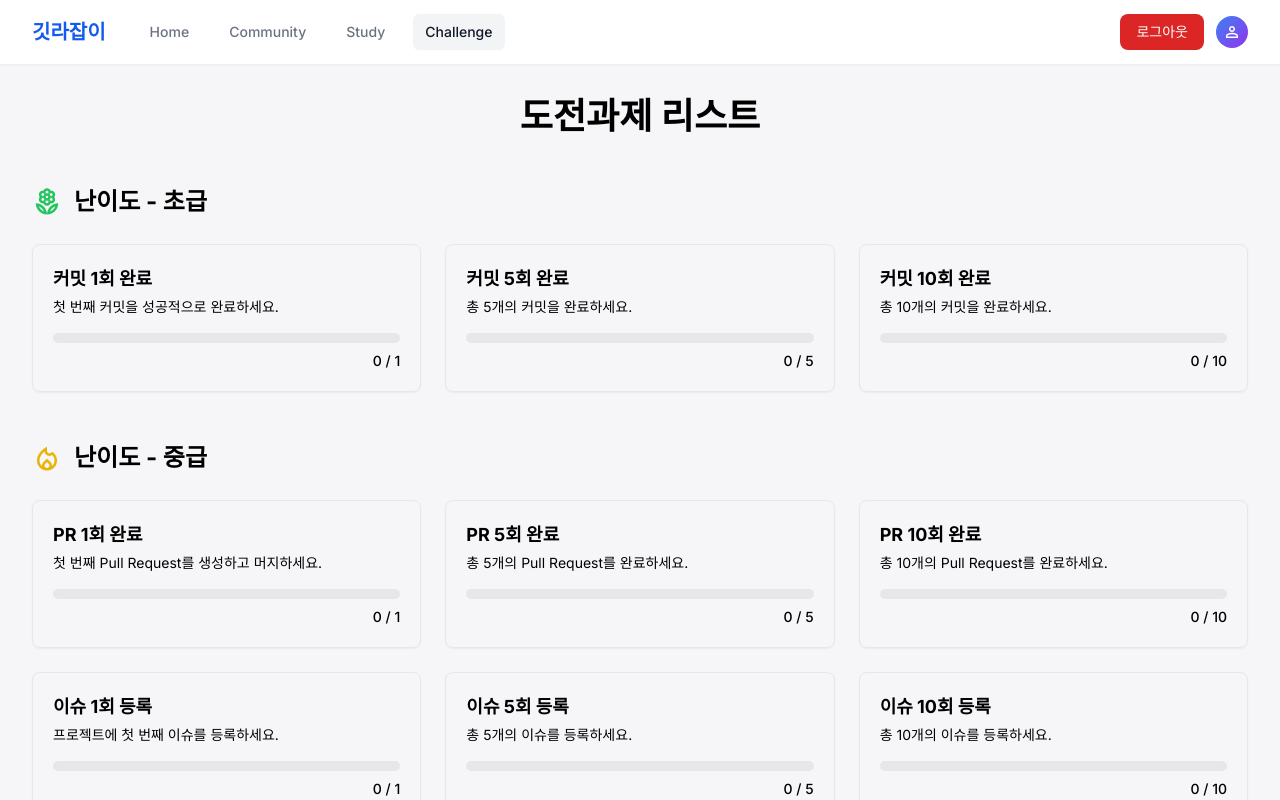
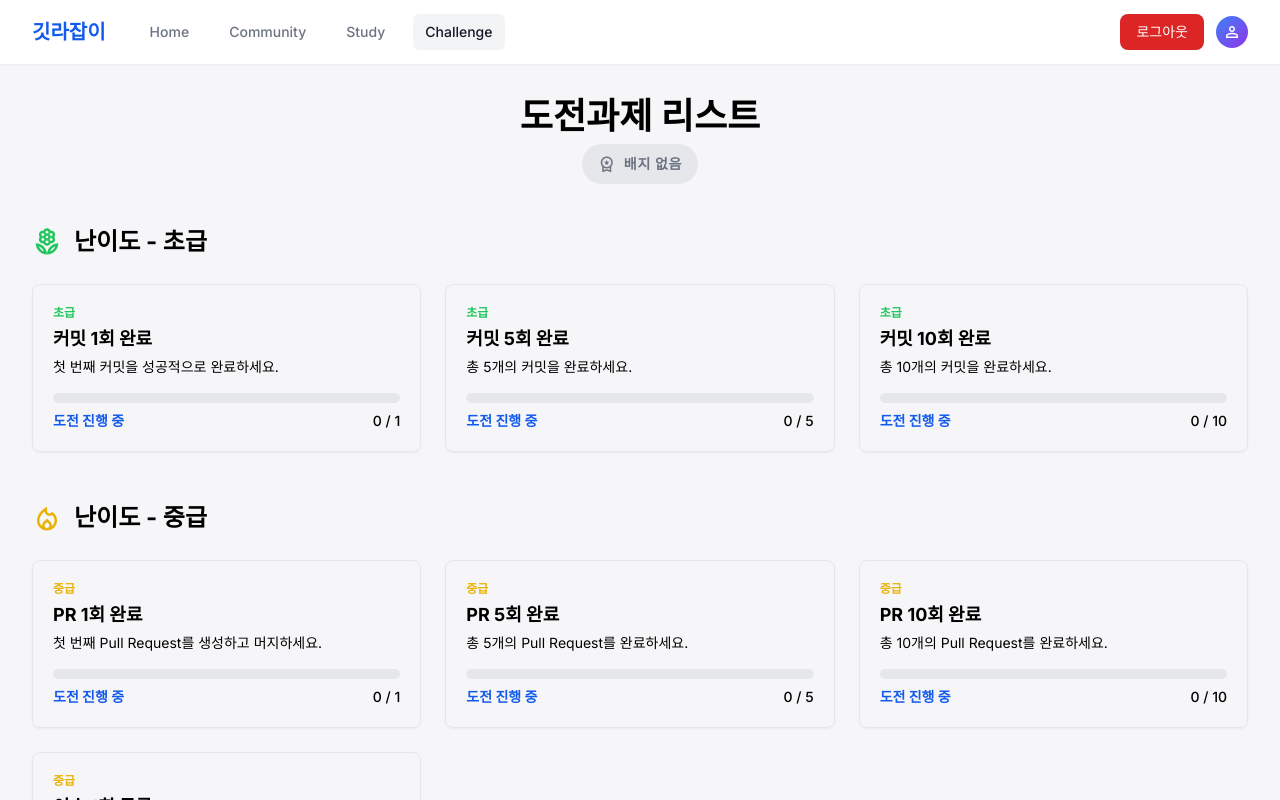
Before and after one commit to OHWCH/se_dev, a React (Vite) app in the folder front/: page /challenge in a window 1280 px wide. Shown: the top 800 px of the page. Built offline with nearby package versions, Linux system fonts and the light colour scheme; no server answers; sample sign-in values are in the browser's storage.

Commit message:
도전과제 추가

```diff
--- a/front/src/pages/ChallengePage.jsx
+++ b/front/src/pages/ChallengePage.jsx
@@ -1,24 +1,25 @@
-import React from 'react';
+import React, { useState, useEffect, useMemo } from 'react'; // 🌟 useMemo 추가
 import Header from '../components/ui/Header';
 import MaterialSymbol from '../components/ui/MaterialSymbol';
+// 🌟 API 함수 임포트 (challengeApi 파일에 있다고 가정)
+import { getContribution } from '../services/userApi';
 
 // ====================================================================
-// Mock Data (실제로는 API 등에서 가져와야 합니다)
+// 🌟 1. 로컬 도전과제 목표 정의 (API 통계에 매핑)
 // ====================================================================
+const ALL_CHALLENGES_GOALS = [
+    // 초급 - 커밋
+    { id: 'b1', type: 'commit', level: 'BEGINNER', title: '커밋 1회 완료', description: '첫 번째 커밋을 성공적으로 완료하세요.', total: 1 },
+    { id: 'b2', type: 'commit', level: 'BEGINNER', title: '커밋 5회 완료', description: '총 5개의 커밋을 완료하세요.', total: 5 },
+    { id: 'b3', type: 'commit', level: 'BEGINNER', title: '커밋 10회 완료', description: '총 10개의 커밋을 완료하세요.', total: 10 },
 
-const mockBeginnerChallenges = [
-    { id: 'b1', title: '커밋 1회 완료', description: '첫 번째 커밋을 성공적으로 완료하세요.', current: 0, total: 1 },
-    { id: 'b2', title: '커밋 5회 완료', description: '총 5개의 커밋을 완료하세요.', current: 0, total: 5 },
-    { id: 'b3', title: '커밋 10회 완료', description: '총 10개의 커밋을 완료하세요.', current: 0, total: 10 },
-];
+    // 중급 - PR (Pull Request)
+    { id: 'i1', type: 'pr', level: 'INTERMEDIATE', title: 'PR 1회 완료', description: '첫 번째 Pull Request를 생성하고 머지하세요.', total: 1 },
+    { id: 'i2', type: 'pr', level: 'INTERMEDIATE', title: 'PR 5회 완료', description: '총 5개의 Pull Request를 완료하세요.', total: 5 },
+    { id: 'i3', type: 'pr', level: 'INTERMEDIATE', title: 'PR 10회 완료', description: '총 10개의 Pull Request를 완료하세요.', total: 10 },
 
-const mockIntermediateChallenges = [
-    { id: 'i1', title: 'PR 1회 완료', description: '첫 번째 Pull Request를 생성하고 머지하세요.', current: 0, total: 1 },
-    { id: 'i2', title: 'PR 5회 완료', description: '총 5개의 Pull Request를 완료하세요.', current: 0, total: 5 },
-    { id: 'i3', title: 'PR 10회 완료', description: '총 10개의 Pull Request를 완료하세요.', current: 0, total: 10 },
-    { id: 'i4', title: '이슈 1회 등록', description: '프로젝트에 첫 번째 이슈를 등록하세요.', current: 0, total: 1 },
-    { id: 'i5', title: '이슈 5회 등록', description: '총 5개의 이슈를 등록하세요.', current: 0, total: 5 },
-    { id: 'i6', title: '이슈 10회 등록', description: '총 10개의 이슈를 등록하세요.', current: 0, total: 10 },
+    // 중급 - 이슈
+    { id: 'i4', type: 'issue', level: 'INTERMEDIATE', title: '이슈 1회 등록', description: '프로젝트에 첫 이슈를 등록하고 닫으세요.', total: 1 },
 ];
 
 // ====================================================================
@@ -27,24 +28,42 @@ const mockIntermediateChallenges = [
 
 const ChallengeItem = ({ challenge }) => {
     // 진행률 계산
-    const progressPercentage = (challenge.current / challenge.total) * 100;
+    const progressPercentage = Math.min(100, (challenge.current / challenge.total) * 100);
     const progressWidth = `${progressPercentage}%`;
-
+    const isCompleted = progressPercentage >= 100; // 완료 여부
 
     return (
-        <div className="bg-surface-light dark:bg-surface-dark rounded-lg shadow-sm border border-border-light dark:border-border-dark overflow-hidden transform hover:-translate-y-1 transition-transform duration-300">
+        <div className={`bg-surface-light dark:bg-surface-dark rounded-lg shadow-sm overflow-hidden transform hover:-translate-y-1 transition-transform duration-300 border ${isCompleted ? 'border-green-500' : 'border-border-light dark:border-border-dark'}`}>
             <div className="p-5">
+                {/* 레벨 표시 (선택사항) */}
+                <p className={`text-xs font-semibold mb-1 ${challenge.level === 'BEGINNER' ? 'text-green-500' : 'text-yellow-500'}`}>
+                    {challenge.level === 'BEGINNER' ? '초급' : '중급'}
+                </p>
                 <p className="text-lg font-semibold text-text-light-primary dark:text-text-dark-primary">{challenge.title}</p>
                 <p className="text-sm text-text-light-secondary dark:text-text-dark-secondary mt-1 mb-4">{challenge.description}</p>
 
-
-                <div className="w-full bg-gray-200 dark:bg-gray-700 rounded-full h-2.5 mb-2">
-                    <div className="bg-primary h-2.5 rounded-full" style={{ width: progressWidth }}></div>
+                <div className="w-full bg-gray-200 dark:bg-gray-700 rounded-full h-2.5 mb-2 relative">
+                    {/* 완료 시 배경색 변경 */}
+                    <div className={`h-2.5 rounded-full ${isCompleted ? 'bg-green-500' : 'bg-primary'}`} style={{ width: progressWidth }}></div>
+                    {/* 완료 시 체크 아이콘 표시 */}
+                    {isCompleted && (
+                        <MaterialSymbol
+                            name="check_circle"
+                            className="absolute right-0 top-1/2 transform -translate-y-1/2 text-green-500 text-lg translate-x-1"
+                            style={{ fontSize: '1.25rem' }}
+                        />
+                    )}
                 </div>
 
-                <p className="text-right text-sm font-medium text-text-light-secondary dark:text-text-dark-secondary">
-                    {challenge.current} / {challenge.total}
+                <div className="flex justify-between items-center text-sm font-medium">
+                    {/* 완료 상태 텍스트 표시 */}
+                    <p className={`font-semibold ${isCompleted ? 'text-green-500' : 'text-primary'}`}>
+                        {isCompleted ? '도전 완료' : '도전 진행 중'}
                     </p>
+                    <p className="text-text-light-secondary dark:text-text-dark-secondary">
+                        {Math.min(challenge.current, challenge.total)} / {challenge.total}
+                    </p>
+                </div>
             </div>
         </div>
     );
@@ -55,45 +74,162 @@ const ChallengeItem = ({ challenge }) => {
 // ====================================================================
 
 const ChallengePage = () => {
+    // 🌟 상태 정의
+    const [challenges, setChallenges] = useState([]); // 모든 도전과제 목록
+    const [badge, setBadge] = useState(null); // 배지 상태 추가
+    const [loading, setLoading] = useState(true);
+    const [error, setError] = useState(null);
+
+    useEffect(() => {
+        const fetchChallenges = async () => {
+            setLoading(true);
+            setError(null);
+            try {
+                // 🌟 API 호출 및 데이터 구조 변경 반영
+                const response = await getContribution();
+                const stats = response?.stats || { commit_count: 0, pr_count: 0, issue_count: 0 };
+                const fetchedBadge = response?.badge || 'NONE';
+
+                // 🌟 로컬 도전과제 목표에 통계 데이터 매핑
+                const updatedChallenges = ALL_CHALLENGES_GOALS.map(goal => {
+                    let currentCount = 0;
+                    switch (goal.type) {
+                        case 'commit':
+                            currentCount = stats.commit_count;
+                            break;
+                        case 'pr':
+                            currentCount = stats.pr_count;
+                            break;
+                        case 'issue':
+                            currentCount = stats.issue_count;
+                            break;
+                        default:
+                            currentCount = 0;
+                    }
+                    return {
+                        ...goal,
+                        current: currentCount, // 현재 진행도 업데이트
+                    };
+                });
+
+                setChallenges(updatedChallenges);
+                setBadge(fetchedBadge); // 배지 상태 업데이트
+
+            } catch (err) {
+                console.error("도전과제 목록 조회 실패:", err);
+                setError("도전과제 목록 및 통계를 불러오는 데 실패했습니다.");
+            } finally {
+                setLoading(false);
+            }
+        };
+
+        fetchChallenges();
+    }, []);
+
+    // 🌟 난이도별 분류를 useMemo로 처리하여 렌더링 최적화
+    const { beginnerChallenges, intermediateChallenges } = useMemo(() => {
+        const beginner = challenges.filter(c => c.level === 'BEGINNER');
+        const intermediate = challenges.filter(c => c.level === 'INTERMEDIATE');
+        return { beginnerChallenges: beginner, intermediateChallenges: intermediate };
+    }, [challenges]);
+
+
+    // ----------------------------------------------------
+    // 로딩 및 에러 상태 처리
+    // ----------------------------------------------------
+
+    if (loading) {
+        return (
+            <div className="min-h-screen flex items-center justify-center bg-background-light dark:bg-background-dark font-display">
+                <p className="text-lg text-text-light-primary dark:text-text-dark-primary">도전과제를 불러오는 중입니다...</p>
+            </div>
+        );
+    }
+
+    if (error) {
+        return (
+            <div className="min-h-screen flex flex-col items-center justify-center bg-background-light dark:bg-background-dark font-display">
+                <MaterialSymbol name="error" className="text-red-500 text-5xl mb-4" />
+                <p className="text-xl text-red-500">에러 발생</p>
+                <p className="text-text-light-secondary dark:text-text-dark-secondary mt-2">{error}</p>
+            </div>
+        );
+    }
+
+    const allChallengesEmpty = challenges.length === 0;
+
+    // ----------------------------------------------------
+    // JSX 렌더링
+    // ----------------------------------------------------
+
+    // 🌟 배지 색상 및 텍스트 매핑
+    const badgeColors = {
+        BRONZE: 'bg-yellow-800 text-white',
+        SILVER: 'bg-gray-400 text-white',
+        GOLD: 'bg-yellow-500 text-white',
+        NONE: 'bg-gray-200 text-gray-500',
+    };
+    const badgeText = badge === 'NONE' ? '배지 없음' : `${badge} 배지`;
+
+
     return (
 
         <div className="min-h-screen bg-background-light dark:bg-background-dark font-display text-text-light-primary dark:text-text-dark-primary antialiased">
 
-
             <Header />
-
 
             <main className="max-w-7xl mx-auto px-4 sm:px-6 lg:px-8 py-8">
 
-                <h1 className="text-3xl md:text-4xl font-bold text-text-light-primary dark:text-text-dark-primary mb-8 md:mb-12 text-center">
+                <h1 className="text-3xl md:text-4xl font-bold text-text-light-primary dark:text-text-dark-primary mb-2 text-center">
                     도전과제 리스트
                 </h1>
 
+                {/* 🌟 배지 표시 영역 */}
+                <div className="text-center mb-10">
+                    <span className={`inline-flex items-center px-4 py-1.5 rounded-full text-sm font-bold tracking-wider ${badgeColors[badge] || badgeColors.NONE}`}>
+                        <MaterialSymbol name="workspace_premium" className="mr-2 text-lg" />
+                        {badgeText}
+                    </span>
+                </div>
+
+                {allChallengesEmpty && (
+                    <div className="text-center py-20 bg-surface-light dark:bg-surface-dark rounded-lg shadow-md">
+                        <MaterialSymbol name="sentiment_dissatisfied" className="text-gray-400 text-6xl mb-4" />
+                        <p className="text-lg text-gray-500 dark:text-gray-400">현재 정의된 도전과제가 없습니다.</p>
+                    </div>
+                )}
+
                 {/* 초급 섹션 */}
+                {beginnerChallenges.length > 0 && (
                     <section className="mb-12">
                         <h2 className="text-2xl font-semibold text-text-light-primary dark:text-text-dark-primary mb-6 flex items-center gap-3">
                             <MaterialSymbol name="local_florist" className="text-green-500 text-3xl" />
                             난이도 - 초급
                         </h2>
                         <div className="grid grid-cols-1 sm:grid-cols-2 lg:grid-cols-3 gap-6">
-                        {mockBeginnerChallenges.map(challenge => (
+                            {/* 🌟 업데이트된 API 데이터 맵핑 */}
+                            {beginnerChallenges.map(challenge => (
                                 <ChallengeItem key={challenge.id} challenge={challenge} />
                             ))}
                         </div>
                     </section>
+                )}
 
                 {/* 중급 섹션 */}
+                {intermediateChallenges.length > 0 && (
                     <section>
                         <h2 className="text-2xl font-semibold text-text-light-primary dark:text-text-dark-primary mb-6 flex items-center gap-3">
                             <MaterialSymbol name="local_fire_department" className="text-yellow-500 text-3xl" />
                             난이도 - 중급
                         </h2>
                         <div className="grid grid-cols-1 sm:grid-cols-2 lg:grid-cols-3 gap-6">
-                        {mockIntermediateChallenges.map(challenge => (
+                            {/* 🌟 업데이트된 API 데이터 맵핑 */}
+                            {intermediateChallenges.map(challenge => (
                                 <ChallengeItem key={challenge.id} challenge={challenge} />
                             ))}
                         </div>
                     </section>
+                )}
 
             </main>
         </div>
```
Lines whose indentation alone changed are shown as unchanged.
